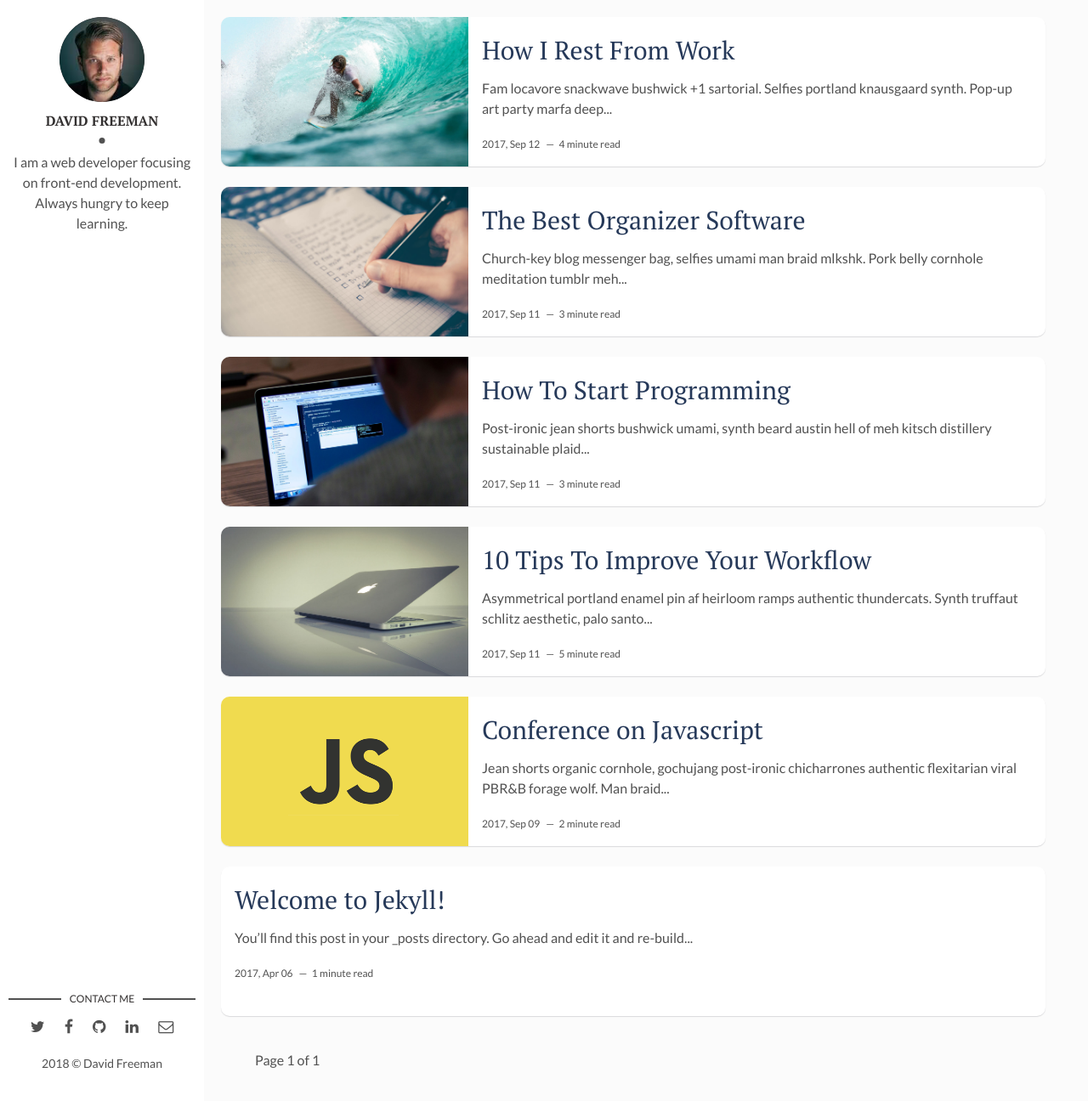
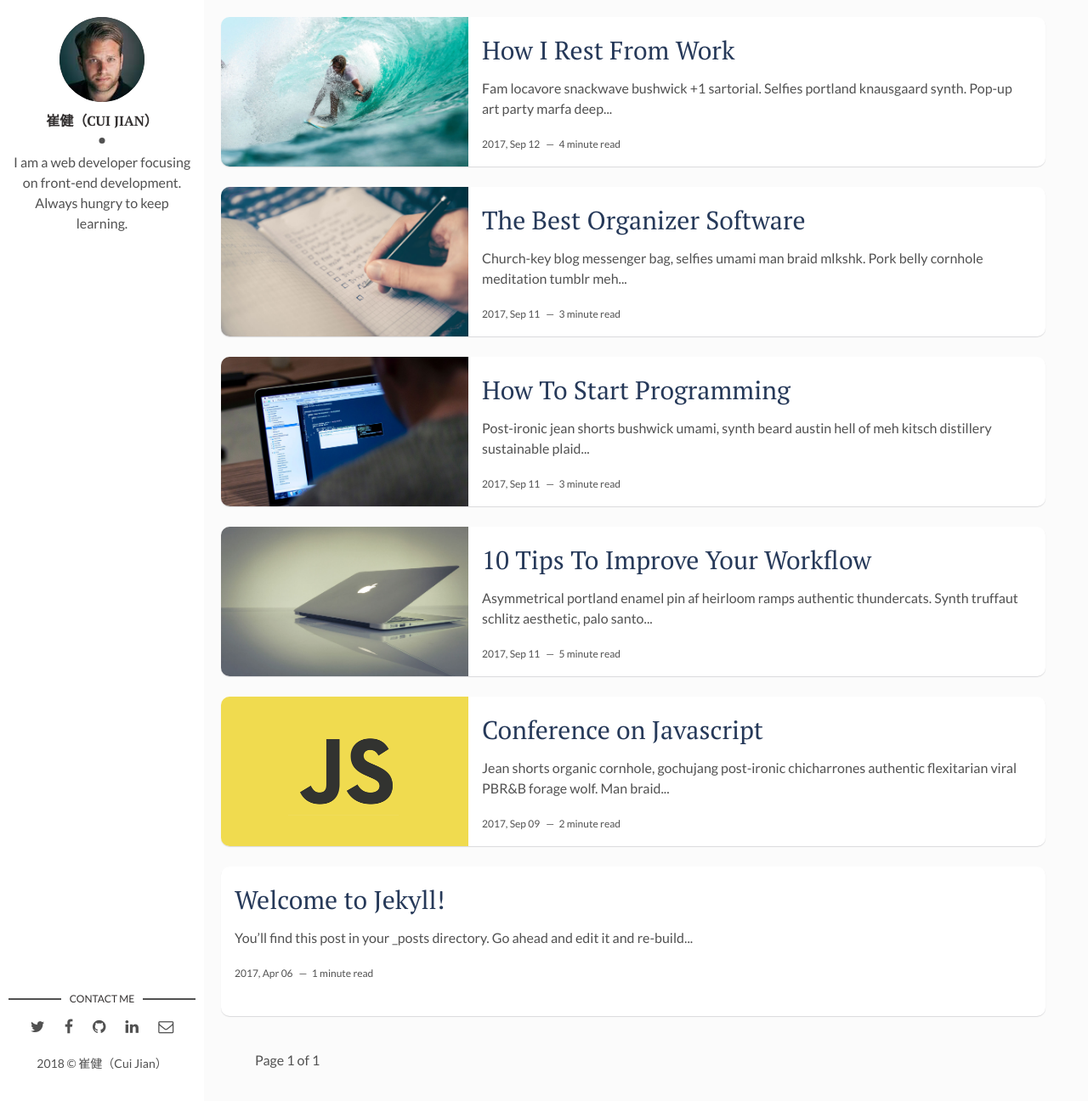
Before and after one commit to cuijian-dexter/cuijian-dexter.github.io, a Jekyll site: the page built from index.html, in a window 1280 px wide and 1296 px high. Shown: the whole window at 85% size. Built offline with Jekyll 4.4.1, drawn with Linux system fonts in a browser that asks for light colours; the list of posts is cut into pages by our own code.

Commit message:
add Name

```diff
--- a/_config.yml
+++ b/_config.yml
@@ -9,7 +9,7 @@ url: "" # the base hostname & protocol for your site, e.g. http://example.com
 site-twitter: #if your site has a twitter account, enter it here
 
 # Author Settings
-author: David Freeman # add your name
+author: 崔健（Cui Jian） # add your name
 author-img: david-freeman.jpg # add your photo
 about-author: I am a web developer focusing on front-end development. Always hungry to keep learning. # add description
 social-twitter: # add your Twitter handle
```
